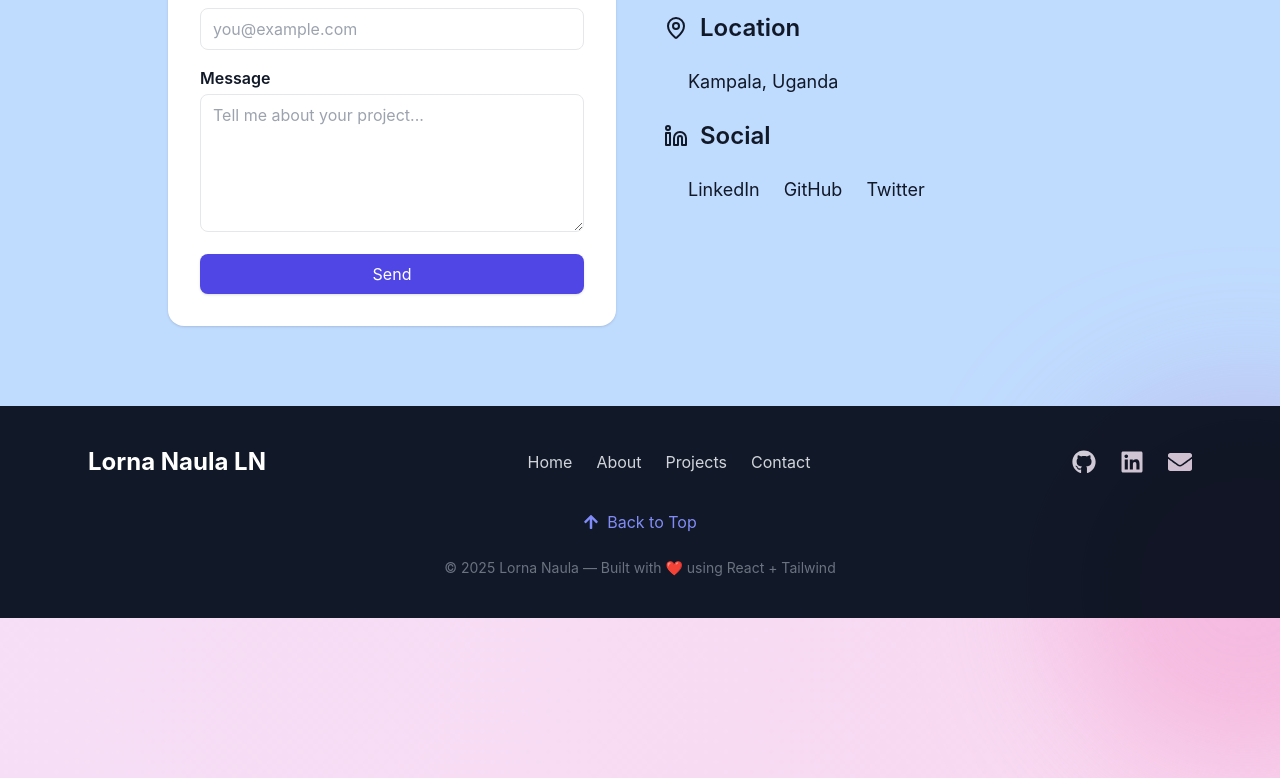
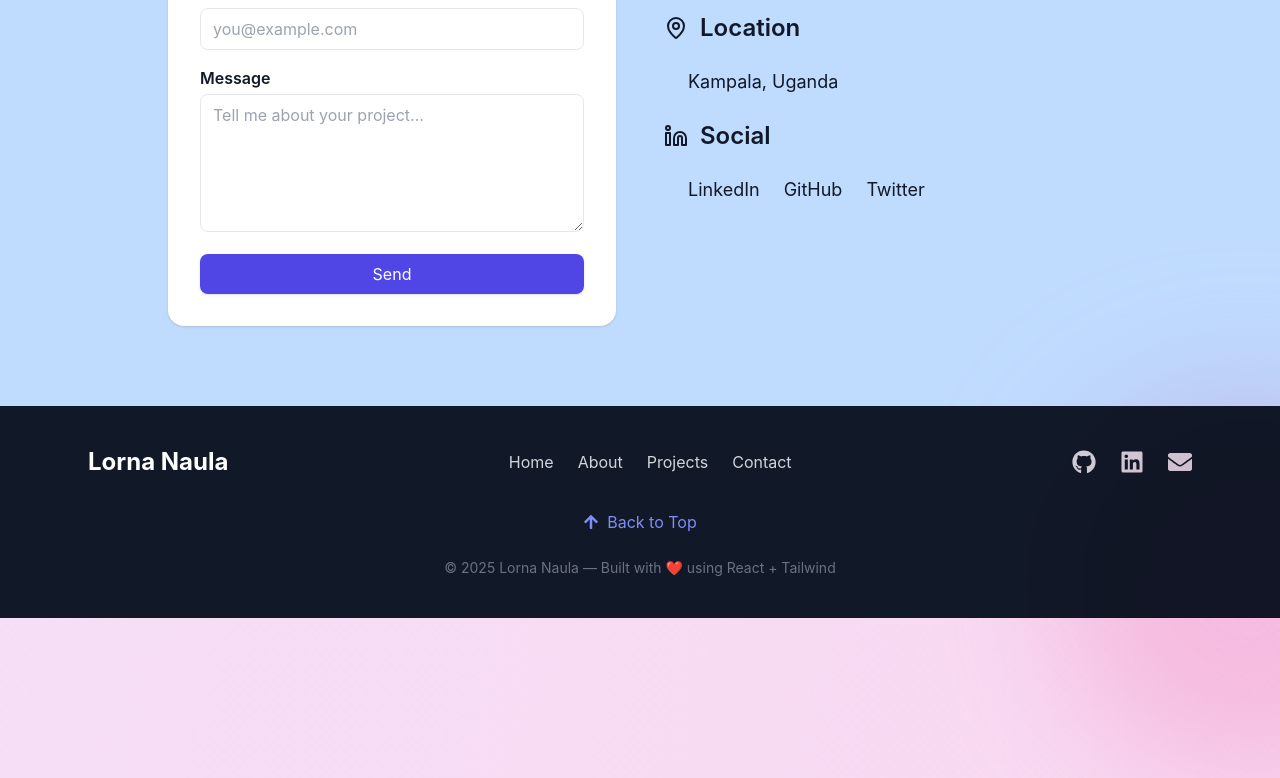
Before and after one commit to Lorna56/my-portifolio, a React (Vite) app: page / in a window 1280 px wide. Shown: the part 4655-5433 px from the top of the page. Built offline with nearby package versions, Linux system fonts and the light colour scheme.

Commit message:
Done portifolio change

```diff
--- a/src/components/Footer.jsx
+++ b/src/components/Footer.jsx
@@ -7,7 +7,7 @@ export default function Footer() {
       <div className="max-w-6xl mx-auto px-6 flex flex-col md:flex-row justify-between items-center space-y-6 md:space-y-0">
         {/* Logo / Name */}
         <div className="text-2xl font-bold text-white cursor-pointer hover:text-indigo-400 transition">
-          Lorna Naula LN
+          Lorna Naula
         </div>
 
         {/* Quick Links */}
```
